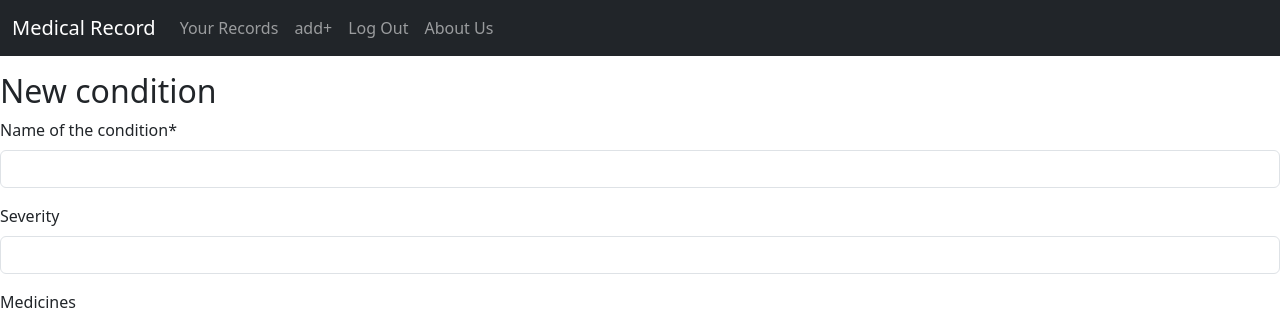
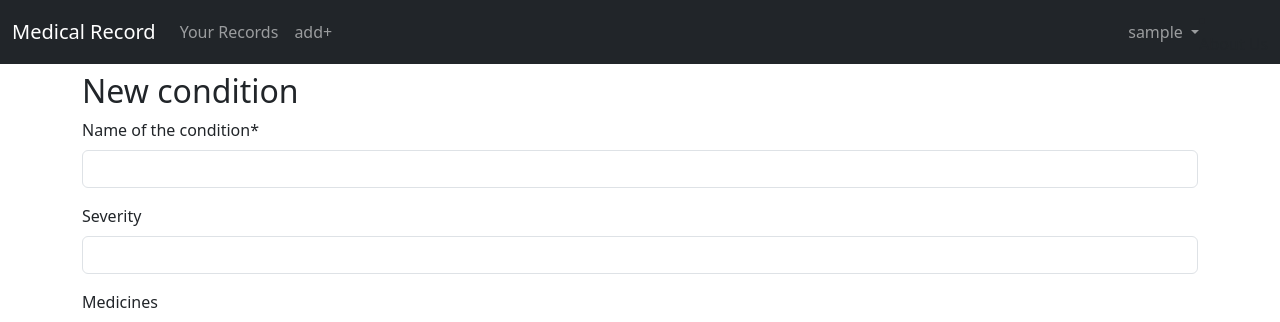
Before and after one commit to amirreza8002/med, a Django app: page /records/condition/create/ in a window 1280 px wide. Shown: the top 322 px of the page. Run offline with Django 4.2, Linux system fonts and the light colour scheme; the visitor is signed in with stand-in values (Sample User, id 1); data that the repository does not hold is empty; some libraries are stand-ins or nearby versions.

Commit message:
some html styling

```diff
--- a/records/views.py
+++ b/records/views.py
@@ -172,5 +172,11 @@
     template_name = "records/user_profile_list.html"
     context_object_name = "conditions"
 
+    def get_context_data(self, *, object_list=None, **kwargs):
+        context = super().get_context_data()
+        context["patient"] = self.request.user
+
+        return context
+
     def get_queryset(self):
         return Condition.objects.filter(patient=self.request.user)
--- a/templates/_base.html
+++ b/templates/_base.html
@@ -22,19 +22,31 @@
       <span class="navbar-toggler-icon"></span>
     </button>
     <div class="collapse navbar-collapse" id="navbarCollapse">
-      <ul class="navbar-nav me-auto mb-2 mb-md-0">
+
         {% if user.is_authenticated %}
+          <ul class="navbar-nav me-auto mb-2 mb-md-0">
           <li class="nav-item">
             <a class="nav-link" href="{% url 'patient_profile' %}">Your Records</a>
           </li>
           <li class="nav-item">
             <a class="nav-link" href="{% url 'condition_create' %}">add+</a>
           </li>
-          <li class="nav-item">
-            <a class="nav-link" href="{% url 'account_logout' %}">Log Out</a>
-          </li>
+          </ul>
+
+          <div class="dropdown text-end">
+            <a href="#" class="d-block link-white text-decoration-none dropdown-toggle"
+               id="dropdownUser1" data-bs-toggle="dropdown" aria-expanded="false" style="color: rgba(255,255,255,0.55)">
+              {{ user.username }}
+            </a>
+            <ul class="dropdown-menu text-small" aria-labelledby="dropdownUser1">
+              <li><a class="dropdown-item" href="{% url 'account_change_password' %}">
+                Change password</a></li>
+              <li><a class="dropdown-item" href="{% url 'account_logout' %}">Log Out</a></li>
+            </ul>
+          </div>
 
         {% else %}
+          <ul class="navbar-nav me-auto mb-2 mb-md-0">
           <li class="nav-item">
             <a class="nav-link" href="{% url 'account_login' %}">Log In</a>
           </li>
@@ -49,9 +61,10 @@
     </div>
   </div>
 </div>
-
+<div class="container">
   {% block content %}
   {% endblock content %}
+</div>
   <!-- Bootstrap Javascript -->
   <script src="https://cdn.jsdelivr.net/npm/bootstrap@5.3.0/dist/js/bootstrap.bundle.min.js"
         integrity="sha384-geWF76RCwLtnZ8qwWowPQNguL3RmwHVBC9FhGdlKrxdiJJigb/j/68SIy3Te4Bkz"
--- a/templates/records/condition_detail.html
+++ b/templates/records/condition_detail.html
@@ -3,6 +3,7 @@
 {% block title %}{{ condition.condition }}{% endblock %}
 
 {% block content %}
+  <div class="condition-detail">
 	<h3>{{ condition.condition }}</h3>
 
   {% if condition.severity %}
@@ -17,14 +18,15 @@
   {% else %}
     <p>No medication for this condition</p>
   {% endif %}
-
+  <div>
   {% if condition.descriptions %}
     <p>Descriptions:</p>
     {% for des in condition.descriptions.all %}
       <p>{{ des.description }}</p>
     {% endfor %}
   {% endif %}
-
+  </div>
+  </div>
   <p>
     <a href="{% url 'condition_update' condition.pk %}">Edit</a> |
     <a href="{% url 'condition_delete' condition.pk %}">Delete</a>
```
Also changed, not shown: templates/records/user_profile_list.html (+21 -10 lines).
